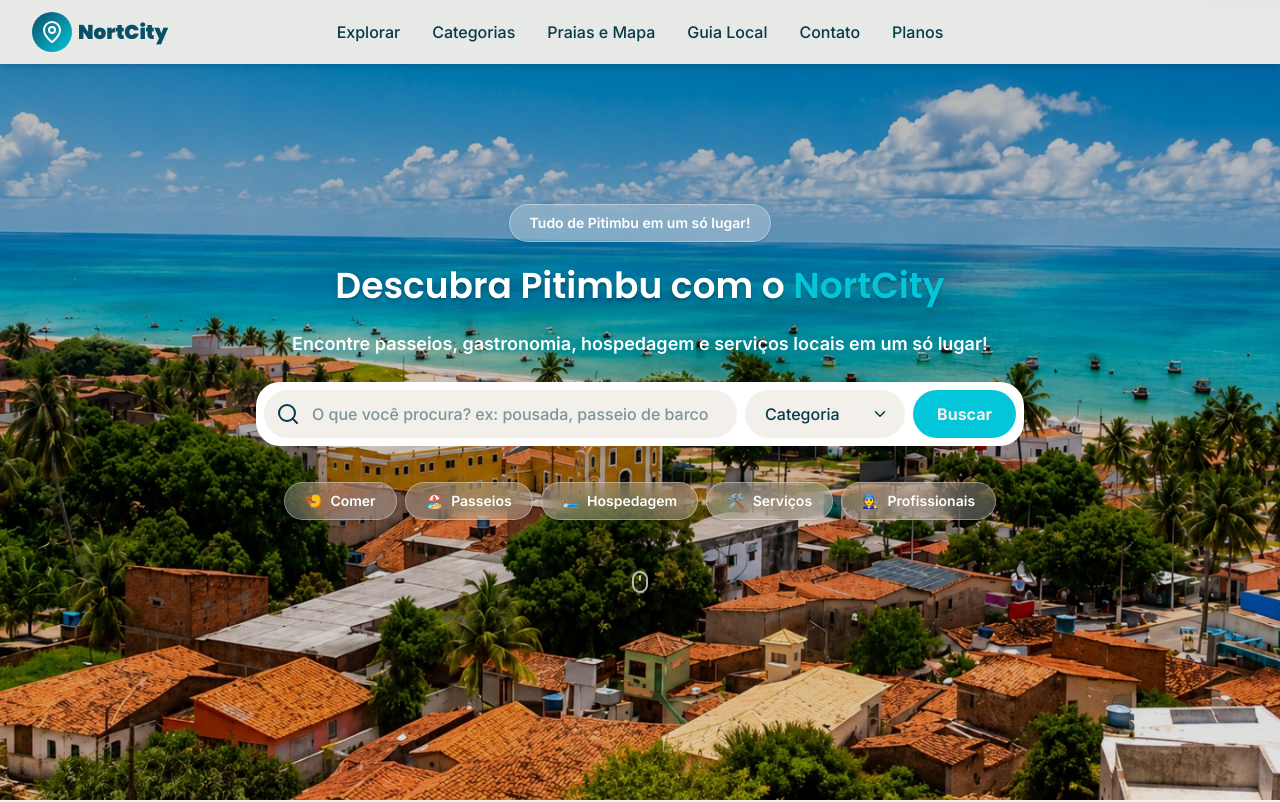
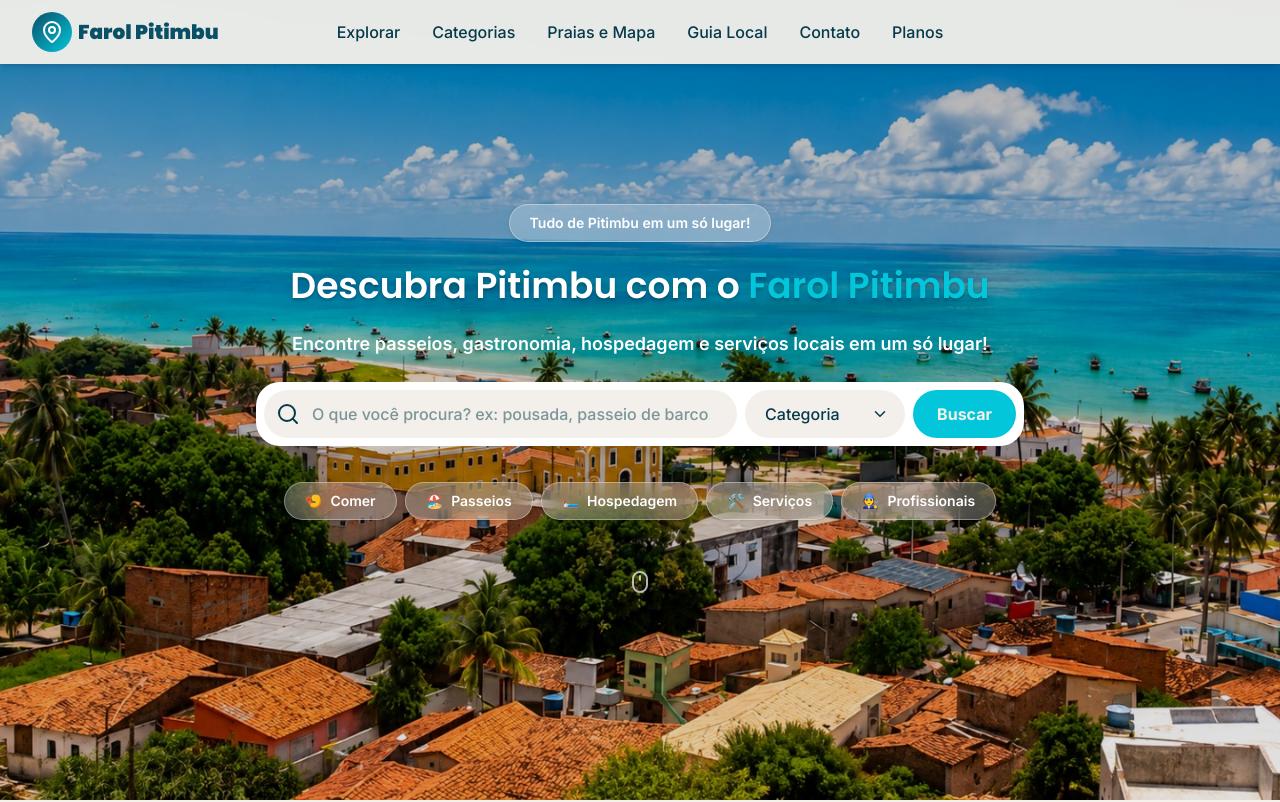
Before and after one commit to Carlosmveloso/nortcity, a React (Vite) app: page / in a window 1280 px wide. Shown: the top 802 px of the page. Built offline with nearby package versions, Linux system fonts and the light colour scheme.

Commit message:
Trocando nortcity para farol pitimbu

```diff
--- a/index.html
+++ b/index.html
@@ -4,7 +4,7 @@
     <meta charset="UTF-8" />
     <link rel="icon" type="image/png" href="/favicon.png" />
     <meta name="viewport" content="width=device-width, initial-scale=1.0" />
-    <title>nortcity</title>
+    <title>Farol Pitimbu</title>
   </head>
   <body>
     <div id="root"></div>
--- a/package.json
+++ b/package.json
@@ -1,5 +1,5 @@
 {
-  "name": "nortcity",
+  "name": "farol-pitimbu",
   "private": true,
   "version": "0.0.0",
   "type": "module",
--- a/src/components/home/HeroSection.jsx
+++ b/src/components/home/HeroSection.jsx
@@ -45,7 +45,7 @@ function HeroSection() {
                 <GlassButton>Tudo de Pitimbu em um só lugar!</GlassButton>
                 <h1 className="text-4xl font-head text-white text-center font-semibold text-shadow-lg">
                     Descubra Pitimbu com o{' '}
-                    <span className="text-turquoise ">NortCity</span>
+                    <span className="text-turquoise ">Farol Pitimbu</span>
                 </h1>
                 <p className="text-white text-center text-lg/7 font-semibold">
                     Encontre passeios, gastronomia, hospedagem e serviços locais em um só lugar!
--- a/src/components/layout/Logo.jsx
+++ b/src/components/layout/Logo.jsx
@@ -9,7 +9,7 @@ function Logo({ variantText = "ocean", variantBg = "gradient-ocean", showText =
       <span className={`inline-flex items-center justify-center h-10 w-10 rounded-full ${bgColor}`}>
         <MapPin className="w-6 h-6 text-white" aria-hidden="true" />
       </span>
-      <span className={showText ? "hidden whitespace-nowrap sm:block" : "block"}>NortCity</span>
+      <span className={showText ? "hidden whitespace-nowrap sm:block" : "block"}>Farol Pitimbu</span>
     </Link>
   );
 }
```
Also changed, not shown: 1 other file (tests, documents, lock files or other folders).
